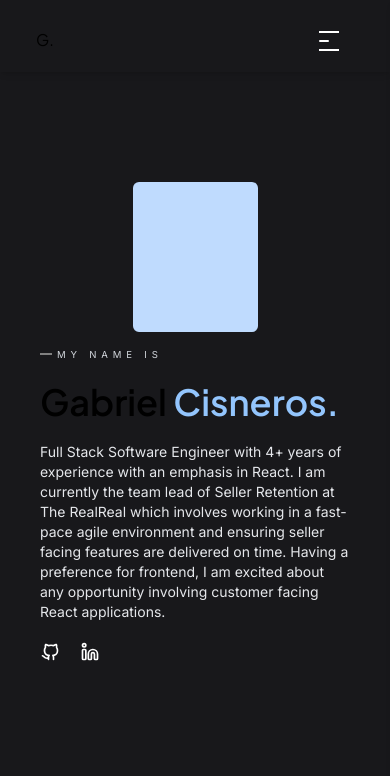
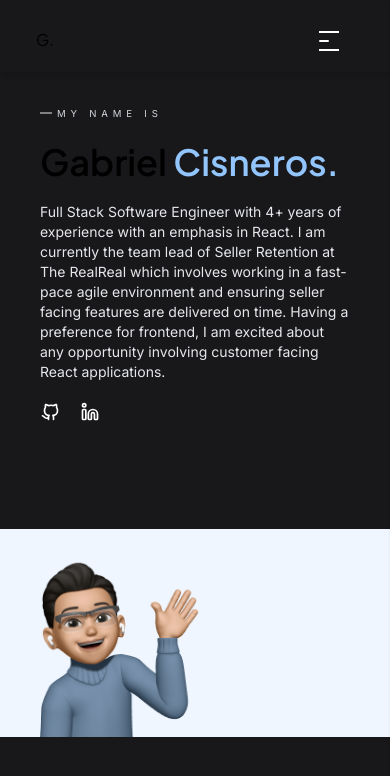
Before and after one commit to GabrielCee27/portfolio, a Next.js app: page / in a window 390 px wide. Shown: the top 776 px of the page. Built offline with nearby package versions, Linux system fonts and the light colour scheme.

Commit message:
hero placements

```diff
--- a/src/components/Hero.tsx
+++ b/src/components/Hero.tsx
@@ -2,6 +2,8 @@ import { Inter } from "next/font/google";
 import Image from "next/image";
 import GithubIcon from "/public/icons/github-outline-svgrepo.svg";
 import LinkedInIcon from "/public/icons/linkedin-outline-svgrepo.svg";
+import Avatar from "/public/images/avatar.png";
+import NextImage from "next/image";
 
 const inter = Inter({ subsets: ["latin"] });
 
@@ -22,8 +24,8 @@ const ICON_WIDTH = 20;
 
 const Hero = () => {
   return (
-    <section className="min-h-screen flex items-center justify-center">
-      <div className="flex flex-col-reverse justify-end gap-4 md:flex-row md:justify-around md:gap-0 items-center w-full">
+    <section className="min-h-screen flex flex-col justify-evenly md:flex-row items-center md:justify-center">
+      <div className="flex flex-col-reverse items-start justify-end gap-4 md:flex-row md:justify-around md:gap-0 md:items-center w-full">
         <div className="flex flex-col gap-5 justify-center max-w-md">
           <h1
             className={`text-[.6rem] ${inter.className} text-gray-300 tracking-[.5em] above-title`}
@@ -55,7 +57,12 @@ const Hero = () => {
           </div>
         </div>
 
-        <div className="w-[125px] h-[150px] md:w-[340px] md:h-[398px] bg-blue-200 rounded-md" />
+        <div className="hidden md:flex items-end h-72 w-64 bg-blue-50 rounded-md">
+          <NextImage src={Avatar} alt="avatar" />
+        </div>
+      </div>
+      <div className="flex items-end justify-start md:hidden bg-blue-50 w-screen h-52">
+        <NextImage src={Avatar} alt="avatar" height={200} width={200} />
       </div>
     </section>
   );
```
Also changed, not shown: public/images/avatar.png (added).
